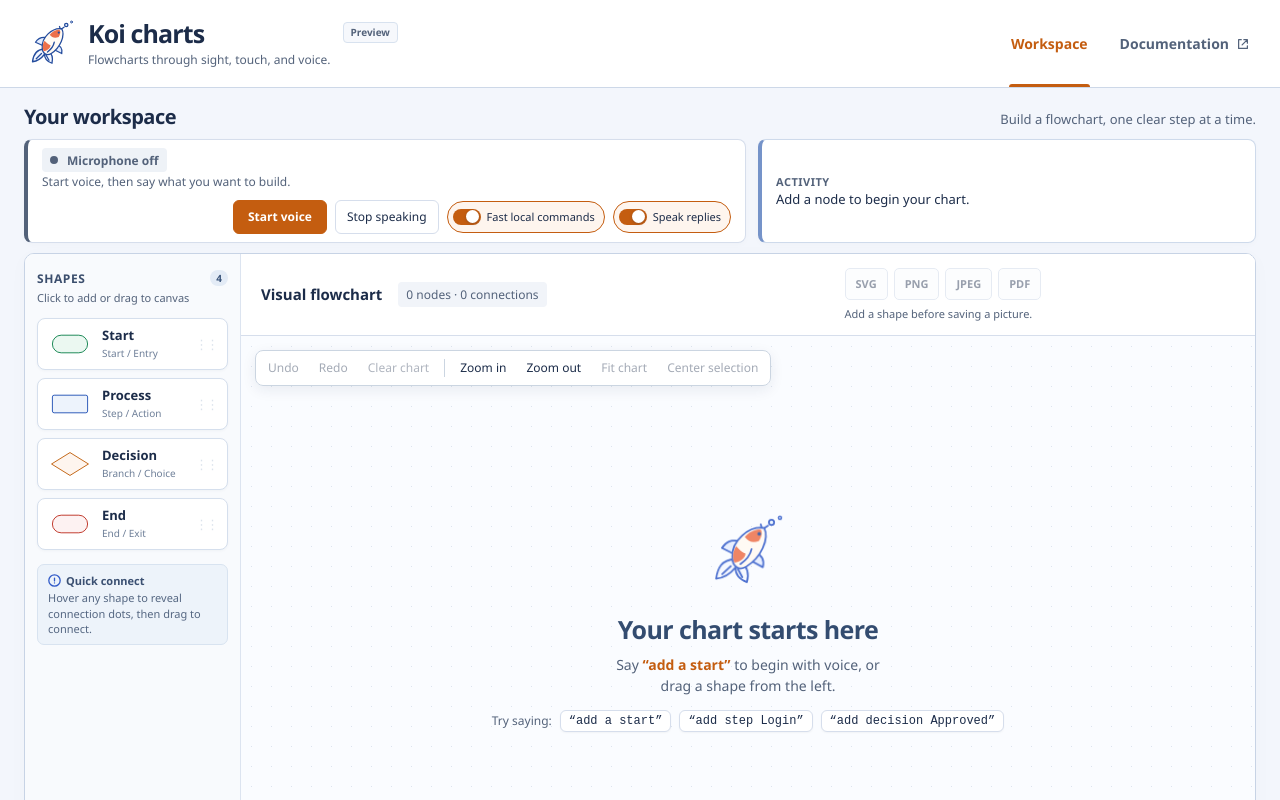
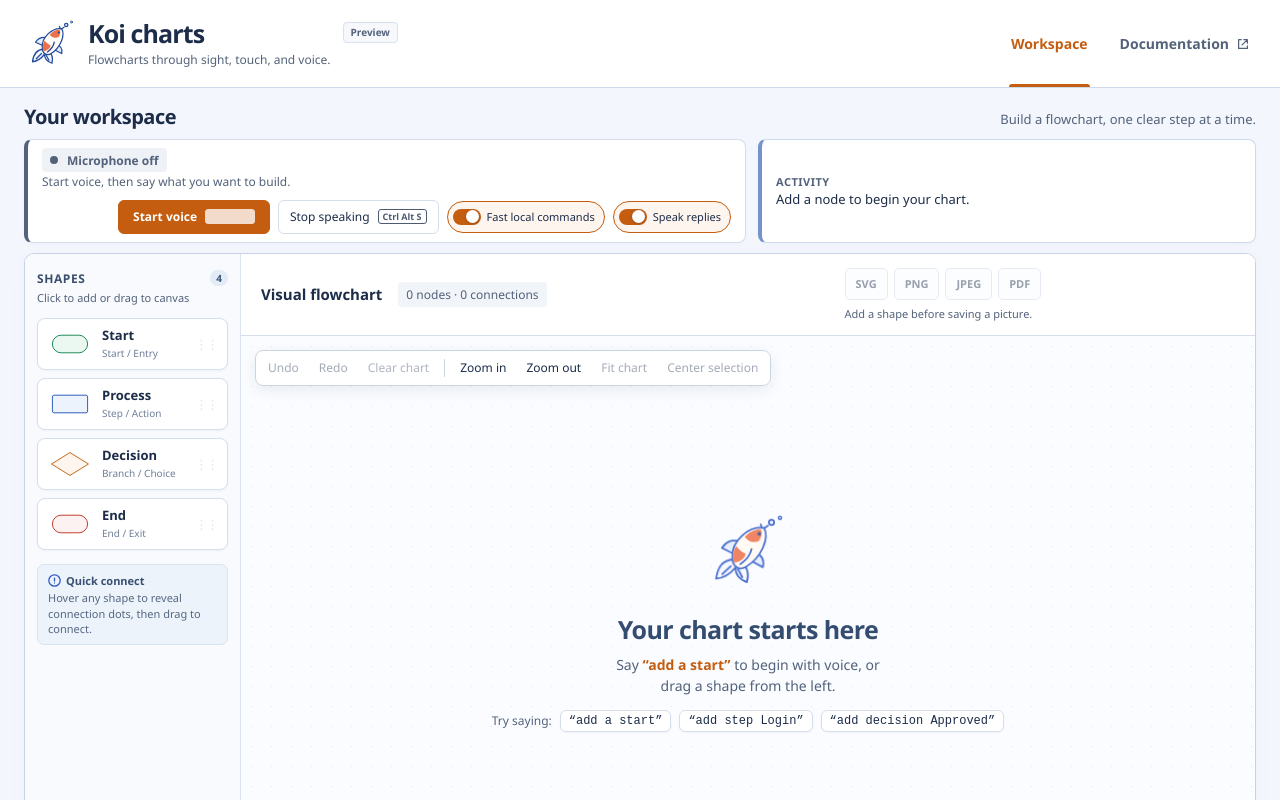
Before and after one commit to Shaurav-Vora/Koi-charts, a Next.js app: page / in a window 1280 px wide. Shown: the top 800 px of the page. Built offline with nearby package versions, Linux system fonts and the light colour scheme.

Commit message:
feat: add accessible voice shortcuts

```diff
--- a/src/app/docs/page.tsx
+++ b/src/app/docs/page.tsx
@@ -45,7 +45,7 @@ export default function Documentation() {
                 <div className="step-content">
                   <h3>Add your first shape</h3>
                   <p>
-                    <strong>Voice:</strong> Select <strong>Start voice</strong> in the top workspace bar and grant microphone permission. When the status indicator turns green (<strong>Listening</strong>), say <code>&ldquo;add a start&rdquo;</code> or <code>&ldquo;add a start called Begin&rdquo;</code>.
+                    <strong>Voice:</strong> Select <strong>Start voice</strong>, or press <kbd>Ctrl</kbd>+<kbd>Alt</kbd>+<kbd>V</kbd>, and grant microphone permission. The same shortcut stops voice capture. When the status indicator turns green (<strong>Listening</strong>), say <code>&ldquo;add a start&rdquo;</code> or <code>&ldquo;add a start called Begin&rdquo;</code>. Press <kbd>Ctrl</kbd>+<kbd>Alt</kbd>+<kbd>S</kbd> to interrupt a spoken reply.
                   </p>
                   <p>
                     <strong>Mouse:</strong> Drag a shape (Start, Process, Decision, or End) from the left <strong>Shape Palette</strong> directly onto the canvas, or click any shape button to append it.
--- a/src/app/workspace.css
+++ b/src/app/workspace.css
@@ -31,6 +31,9 @@
 #workspace .voice-hint { margin-top: 2px; font-size: 12px; color: var(--muted); line-height: 1.3; }
 #workspace .voice-actions { display: flex; align-items: center; gap: 6px 8px; flex-wrap: wrap; margin-left: auto; }
 #workspace .voice-button {
+  display: inline-flex;
+  align-items: center;
+  gap: 8px;
   padding: 6px 14px;
   min-height: 34px;
   border-radius: 6px;
@@ -69,6 +72,9 @@
   outline-offset: 2px;
 }
 #workspace .stop-speech-button {
+  display: inline-flex;
+  align-items: center;
+  gap: 8px;
   padding: 5px 11px;
   min-height: 34px;
   border-radius: 6px;
@@ -89,6 +95,17 @@
   opacity: 0.45;
   cursor: not-allowed;
   background: #f8fafc;
+}
+#workspace .shortcut-key {
+  padding: 1px 4px;
+  border: 1px solid currentColor;
+  border-radius: 3px;
+  font-family: inherit;
+  font-size: 9px;
+  font-weight: 600;
+  line-height: 1.3;
+  opacity: 0.78;
+  white-space: nowrap;
 }
 #workspace .toggle-switch { min-height: 32px; padding: 3px 9px 3px 5px; font-size: 11px; font-weight: 500; gap: 6px; border-radius: 999px; }
 #workspace .toggle-track { width: 28px; height: 16px; flex: 0 0 28px; padding: 1.5px; }
--- a/src/editor/Editor.tsx
+++ b/src/editor/Editor.tsx
@@ -18,6 +18,9 @@ import { briefReply } from "./brief-reply";
 import { choiceLabels } from "../feedback/choices";
 import PreviewOverlay from "../visual/PreviewOverlay";
 
+const editableTarget = (target: EventTarget | null) =>
+  target instanceof Element && !!target.closest('input, textarea, select, [contenteditable]:not([contenteditable="false"]), [role="textbox"]');
+
 class CanvasBoundary extends Component<{ children: ReactNode }, { failed: boolean }> {
   state = { failed: false };
   static getDerivedStateFromError() { return { failed: true }; }
@@ -32,6 +35,7 @@ export default function Editor({ coordinator: supplied }: { coordinator?: Return
   // Talking over a reply stops it: the microphone is muted while one plays, so without this
   // the author's next command is discarded and they are left repeating themselves.
   const voice = useVoice(coordinator, speaker.getSnapshot, speaker.interrupt);
+  const { active: voiceActive, level: voiceLevel, connectionStatus: voiceConnectionStatus, start: startVoice, stop: stopVoice } = voice;
   const onCommand = useCallback((command: GraphCommand) => dispatch({ type: "command", command, idSeed: crypto.randomUUID() }), [dispatch]);
   const { graph, focusedNodeId, pending, history, version } = state.engine;
   // Laid out once, here, because the canvas and the picture that gets exported have to be the
@@ -42,7 +46,7 @@ export default function Editor({ coordinator: supplied }: { coordinator?: Return
   useEffect(() => {
     const removeSelected = (event: KeyboardEvent) => {
       if (event.key !== "Delete" || event.repeat || event.defaultPrevented || event.isComposing || event.ctrlKey || event.metaKey || event.altKey || event.shiftKey || !focusedNodeId || pending) return;
-      if (event.target instanceof Element && event.target.closest('input, textarea, select, [contenteditable]:not([contenteditable="false"]), [role="textbox"]')) return;
+      if (editableTarget(event.target)) return;
       event.preventDefault();
       onCommand({kind:"delete",target:{kind:"node",node:{kind:"id",value:focusedNodeId}}});
     };
@@ -53,6 +57,26 @@ export default function Editor({ coordinator: supplied }: { coordinator?: Return
   const spokenMessage = briefReply(state, message);
   const supported = useSyncExternalStore(speaker.subscribe, () => speaker.supported, () => false);
   const inputPaused = useSyncExternalStore(speaker.subscribe, speaker.getSnapshot, () => false);
+  const toggleVoice = useCallback(() => {
+    if (voiceActive) { speaker.cancel(); stopVoice(); }
+    else startVoice();
+  }, [speaker, startVoice, stopVoice, voiceActive]);
+  const stopSpeaking = useCallback(() => speaker.interrupt(), [speaker]);
+  useEffect(() => {
+    const handleVoiceShortcut = (event: KeyboardEvent) => {
+      if (event.repeat || event.defaultPrevented || event.isComposing || event.metaKey || event.shiftKey || !event.ctrlKey || !event.altKey || editableTarget(event.target)) return;
+      const key = event.key.toLowerCase();
+      if (key === "v") {
+        event.preventDefault();
+        toggleVoice();
+      } else if (key === "s" && inputPaused) {
+        event.preventDefault();
+        stopSpeaking();
+      }
+    };
+    document.addEventListener("keydown", handleVoiceShortcut);
+    return () => document.removeEventListener("keydown", handleVoiceShortcut);
+  }, [inputPaused, stopSpeaking, toggleVoice]);
   // On by default: an author who cannot see the chart has no other way to receive a reply.
   const wanted = useSyncExternalStore(speechPreference.subscribe, speechPreference.read, speechPreference.readOnServer);
   const fastLocal = useSyncExternalStore(localCommandPreference.subscribe, localCommandPreference.read, localCommandPreference.readOnServer);
@@ -68,7 +92,7 @@ export default function Editor({ coordinator: supplied }: { coordinator?: Return
     // how pressing Back twice at a dead end confirms twice that there is still nothing behind.
   }, [state, presentation, speaks, speaker, spokenMessage]);
   const toggleSpeech = (next: boolean) => { speechPreference.write(next); if (!next) speaker.cancel(); };
-  const indicator = voiceIndicator(voice.connectionStatus, inputPaused, presentation?.status);
+  const indicator = voiceIndicator(voiceConnectionStatus, inputPaused, presentation?.status);
   const status = presentation ? statusLabels[presentation.status] : state.outcome === "idle" ? "Idle" : state.outcome === "error" ? "Command not applied" : state.outcome === "confirmation" ? "Confirmation needed" : state.outcome === "clarification" ? "Clarification needed" : state.outcome === "committed" ? "Change applied" : state.outcome === "focused" ? "Focus updated" : state.outcome === "cancelled" ? "Cancelled" : "Chart explored";
   const outcomeTone = hasError ? "error" : state.outcome === "committed" ? "success" : state.outcome === "confirmation" || state.outcome === "clarification" ? "warning" : state.outcome === "focused" || state.outcome === "explored" ? "info" : "idle";
   const isIdle = state.outcome === "idle" && !presentation;
@@ -80,10 +104,10 @@ export default function Editor({ coordinator: supplied }: { coordinator?: Return
           <div className="status" role="status" aria-live="polite"><span className="status-dot" aria-hidden="true" />{indicator.label}</div>
           <p className="voice-hint">{indicator.hint}</p>
         </div>
-        {voice.active && <span className="mic-level" aria-hidden="true"><span className="mic-level-fill" style={{ width: `${Math.round(Math.min(1, voice.level * 4) * 100)}%` }} /></span>}
+        {voiceActive && <span className="mic-level" aria-hidden="true"><span className="mic-level-fill" style={{ width: `${Math.round(Math.min(1, voiceLevel * 4) * 100)}%` }} /></span>}
         <div className="voice-actions">
-          <button className={`voice-button${voice.active ? " is-active" : ""}`} aria-pressed={voice.active} onClick={() => { if (voice.active) { speaker.cancel(); voice.stop(); } else voice.start(); }}>{voice.active ? "Stop voice" : "Start voice"}</button>
-          <button className="stop-speech-button" disabled={!inputPaused} onClick={() => speaker.interrupt()}>Stop speaking</button>
+          <button className={`voice-button${voiceActive ? " is-active" : ""}`} aria-pressed={voiceActive} aria-keyshortcuts="Control+Alt+V" title="Keyboard shortcut: Ctrl+Alt+V" onClick={toggleVoice}><span>{voiceActive ? "Stop voice" : "Start voice"}</span><kbd className="shortcut-key" aria-hidden="true">Ctrl Alt V</kbd></button>
+          <button className="stop-speech-button" disabled={!inputPaused} aria-keyshortcuts="Control+Alt+S" title="Keyboard shortcut: Ctrl+Alt+S" onClick={stopSpeaking}><span>Stop speaking</span><kbd className="shortcut-key" aria-hidden="true">Ctrl Alt S</kbd></button>
           <ToggleSwitch className="local-switch" label="Fast local commands" checked={fastLocal} title="Recognise common phrases on this device instead of sending them to be interpreted." onChange={next => localCommandPreference.write(next)} />
           <ToggleSwitch className="speech-switch" label="Speak replies" checked={speaks} disabled={!supported} title={supported ? undefined : "This browser has no speech engine."} onChange={toggleSpeech} />
         </div>
```
Also changed, not shown: 2 other files (tests, documents, lock files or other folders).
